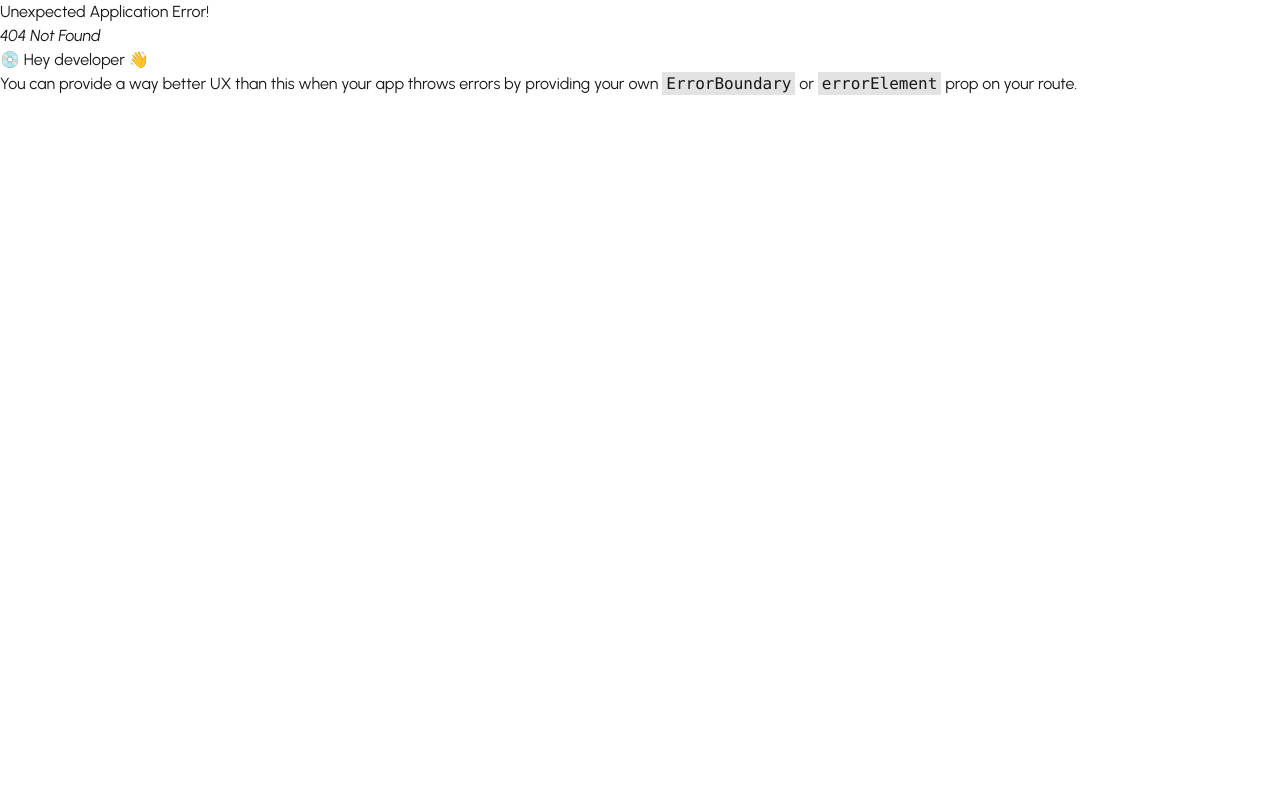
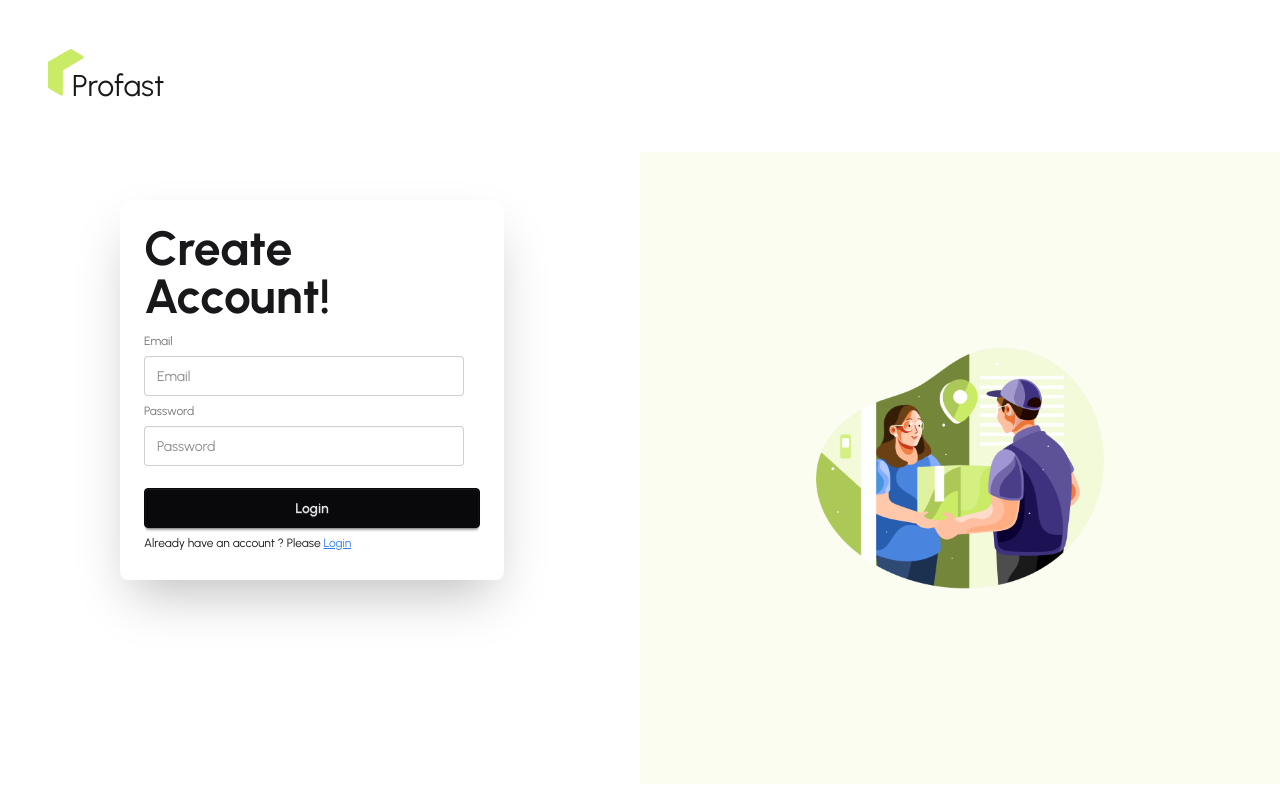
Before and after one commit to Yeassin7376/proFast-client, a React (Vite) app: page /register in a window 1280 px wide. Before the commit this address had no page. Built offline with nearby package versions, Linux system fonts and the light colour scheme.

Commit message:
created register form using react hook form and handle form error

```diff
--- /dev/null
+++ b/src/pages/Authentication/Register.jsx
@@ -0,0 +1,44 @@
+import React from 'react';
+import { useForm } from 'react-hook-form';
+import { Link } from 'react-router';
+
+const Register = () => {
+    const {register, handleSubmit, formState:{errors}} = useForm();
+
+    const onSubmit = data =>{
+        console.log(data)
+    }
+
+  return (
+    <div className="card bg-base-100 w-full max-w-sm shrink-0 shadow-2xl">
+      <div className="card-body">
+        <h1 className="text-5xl font-bold">Create Account!</h1>
+        <form onSubmit={handleSubmit(onSubmit)}>
+          <fieldset className="fieldset">
+
+            <label className="label">Email</label>
+            <input type="email" {...register('email', {required: true})} className="input" placeholder="Email" />
+            {errors.email?.type === 'required' && <p className='text-red-500'>Email is Required</p>}
+
+            <label className="label">Password</label>
+            <input type="password" {...register("password", {required:true, minLength:6})} className="input" placeholder="Password" />
+            {errors.password?.type == 'required' && <p className='text-red-500'>Password is Required</p>}
+            {errors.password?.type == 'minLength' && <p className='text-red-500'>Password must be longer then 6 characters</p>}
+
+            <button className="btn btn-neutral mt-4">Login</button>
+            <div>
+              <p className="">
+                Already have an account ? Please{' '}
+                <Link to="/login" className="text-blue-500 underline">
+                  Login
+                </Link>
+              </p>
+            </div>
+          </fieldset>
+        </form>
+      </div>
+    </div>
+  );
+};
+
+export default Register;
--- a/src/router/router.jsx
+++ b/src/router/router.jsx
@@ -3,6 +3,7 @@ import RootLayout from '../layouts/RootLayout';
 import Home from '../pages/Home/Home/Home';
 import AuthLayout from '../layouts/AuthLayout';
 import Login from '../pages/Authentication/Login';
+import Register from '../pages/Authentication/Register';
 
 export const router = createBrowserRouter([
   {
@@ -22,7 +23,11 @@ export const router = createBrowserRouter([
       {
         path: 'login',
         Component: Login
-      }
+      },
+      {
+        path: 'register',
+        Component: Register
+      },
     ]
   }
 ]);
```
